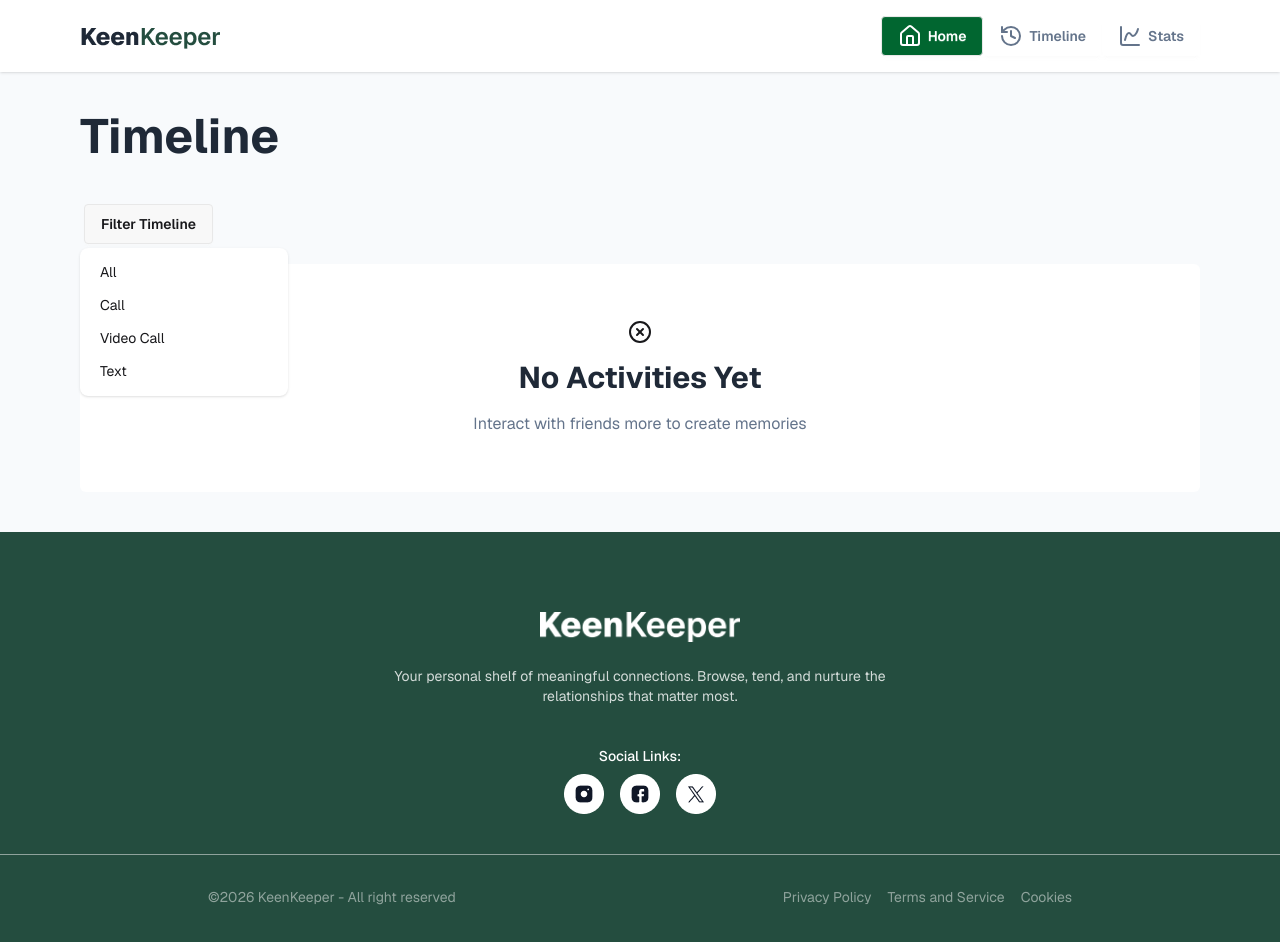
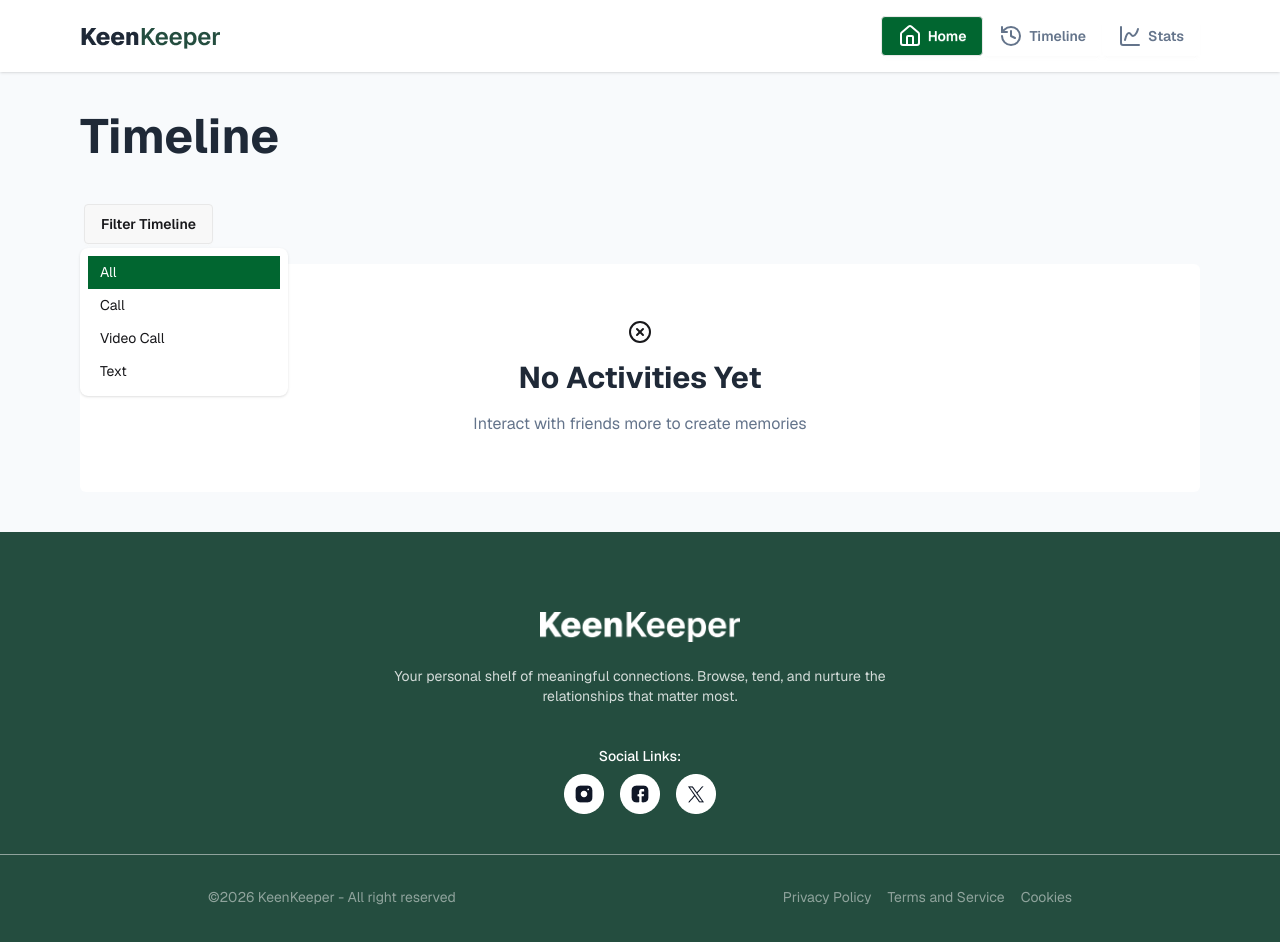
Before and after one commit to T4RUNN4/PH-B13_A07, a React (Vite) app: page /timeline in a window 1280 px wide. Both pictures are taken after a click on the heading "Filter Timeline". Shown: the top 942 px of the page. Built offline with nearby package versions, Linux system fonts and the light colour scheme.

Commit message:
Improved UI and UX of filter

```diff
--- a/src/pages/TimeLine.jsx
+++ b/src/pages/TimeLine.jsx
@@ -19,16 +19,16 @@ export default function TimeLine() {
       <details ref={dropdownRef} className="dropdown">
         <summary className="btn m-1">Filter Timeline</summary>
         <ul className="menu dropdown-content bg-base-100 rounded-box z-1 w-52 p-2 shadow-sm">
-          <li>
+          <li className={`${filter === "all" ? "bg-green-800 text-white" : ""}`}>
             <a onClick={() => handleSelect("all")}>All</a>
           </li>
-          <li>
+          <li className={`${filter === "Call" ? "bg-green-800 text-white" : ""}`}>
             <a onClick={() => handleSelect("Call")}>Call</a>
           </li>
-          <li>
+          <li className={`${filter === "Video" ? "bg-green-800 text-white" : ""}`}>
             <a onClick={() => handleSelect("Video")}>Video Call</a>
           </li>
-          <li>
+          <li className={`${filter === "Text" ? "bg-green-800 text-white" : ""}`}>
             <a onClick={() => handleSelect("Text")}>Text</a>
           </li>
         </ul>
```
